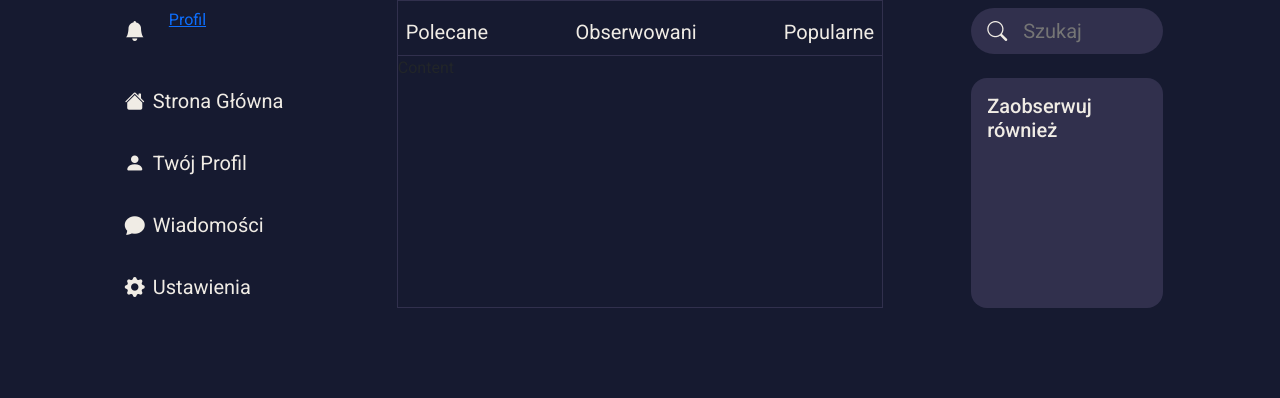
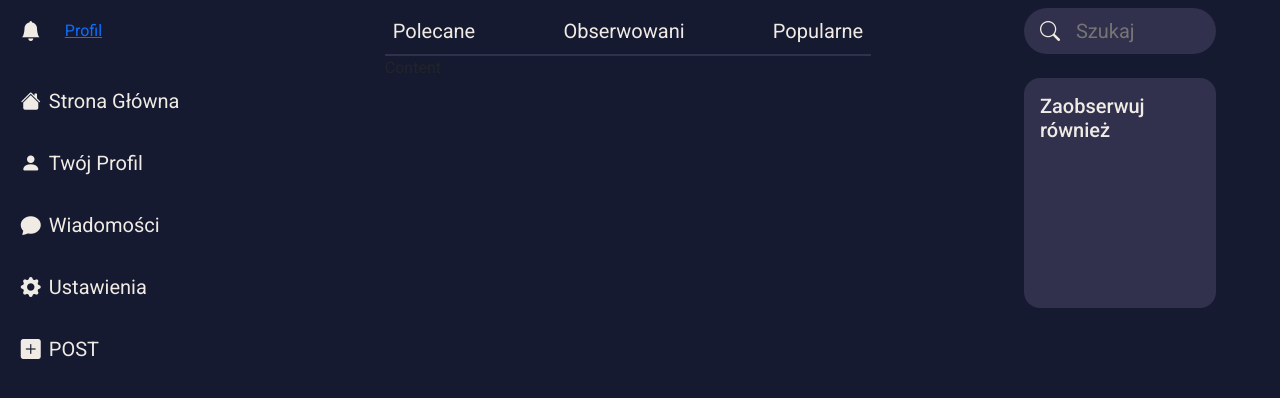
Before and after one commit to BiOSFire/weber, a Vue app in the folder frontend/: page / in a window 1280 px wide. Shown: the top 398 px of the page. Built offline with nearby package versions, Linux system fonts and the light colour scheme.

Commit message:
Changed left navbar, added post button and removed border around content and navbar top

```diff
--- a/frontend/src/home/HomeView.vue
+++ b/frontend/src/home/HomeView.vue
@@ -1,5 +1,5 @@
 <template>
-  <div class="d-flex flex-row justify-content-center">
+  <div class="d-flex flex-row justify-content-between">
     <left-sidebar-component />
     <div class="content-wrapper d-flex flex-column">
       <header-component />
@@ -13,6 +13,7 @@
 <style>
 .content-wrapper {
   width: 38%;
-  border: 1px solid var(--dark-color);
+  margin-left: 5%;
+  margin-right: 1%;
 }
 </style>
--- a/frontend/src/home/components/HeaderComponent.vue
+++ b/frontend/src/home/components/HeaderComponent.vue
@@ -10,7 +10,7 @@
 <style scoped>
 .header {
   width: auto;
-  border-bottom: 1px solid var(--dark-color);
+  border-bottom: 2px solid var(--dark-color);
 }
 .btn-top:hover {
   background-color: var(--dark-color);
--- a/frontend/src/home/components/LeftSidebarComponent.vue
+++ b/frontend/src/home/components/LeftSidebarComponent.vue
@@ -1,6 +1,6 @@
 <template>
-  <div class="left-sidebar d-flex flex-column me-4 mt-2">
-    <div class="d-flex flex-row gap-3">
+  <div class="left-sidebar d-flex flex-column mt-2">
+    <div class="d-flex flex-row gap-3 align-items-center">
       <button class="btn-top rounded-2 fs-5 p-2">
         <i class="bi bi-bell-fill"></i>
       </button>
@@ -21,6 +21,9 @@
       <button class="p-2 rounded-2 fs-5">
         <i class="bi bi-gear-fill pe-2"></i>Ustawienia
       </button>
+      <button class="p-2 rounded-2 fs-5">
+        <i class="bi bi-plus-square-fill pe-2"></i>POST
+      </button>
     </div>
   </div>
 </template>
@@ -28,5 +31,6 @@
 .left-sidebar {
   width: 20%;
   height: 300px;
+  margin-left: 1%;
 }
 </style>
--- a/frontend/src/home/components/RightSidebarComponent.vue
+++ b/frontend/src/home/components/RightSidebarComponent.vue
@@ -12,5 +12,6 @@
 .right-sidebar {
   width: 20%;
   height: 300px;
+  margin-right: 5%;
 }
 </style>
```
